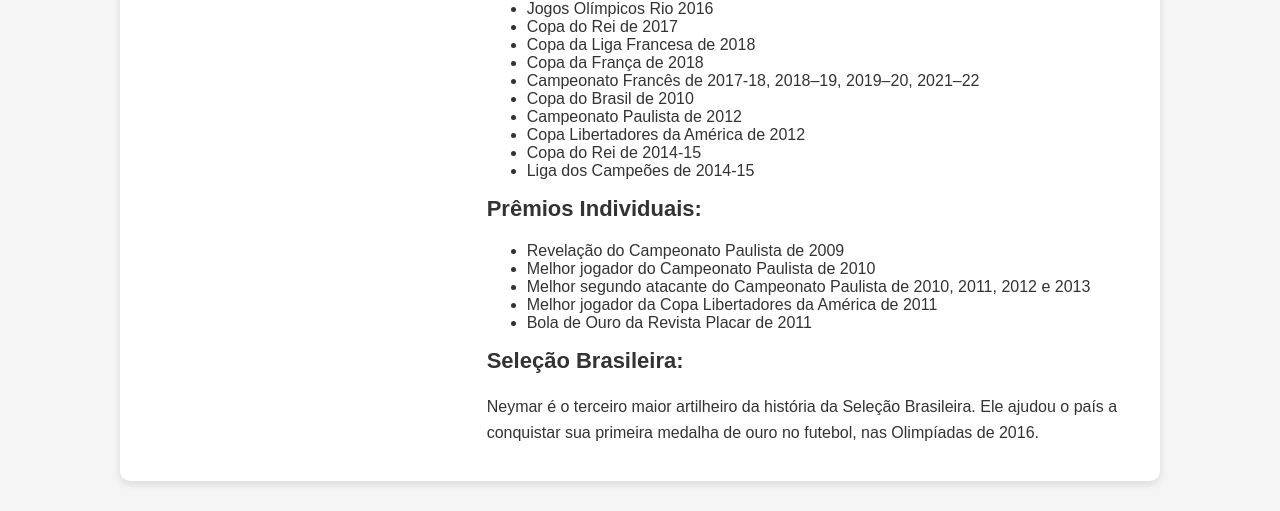
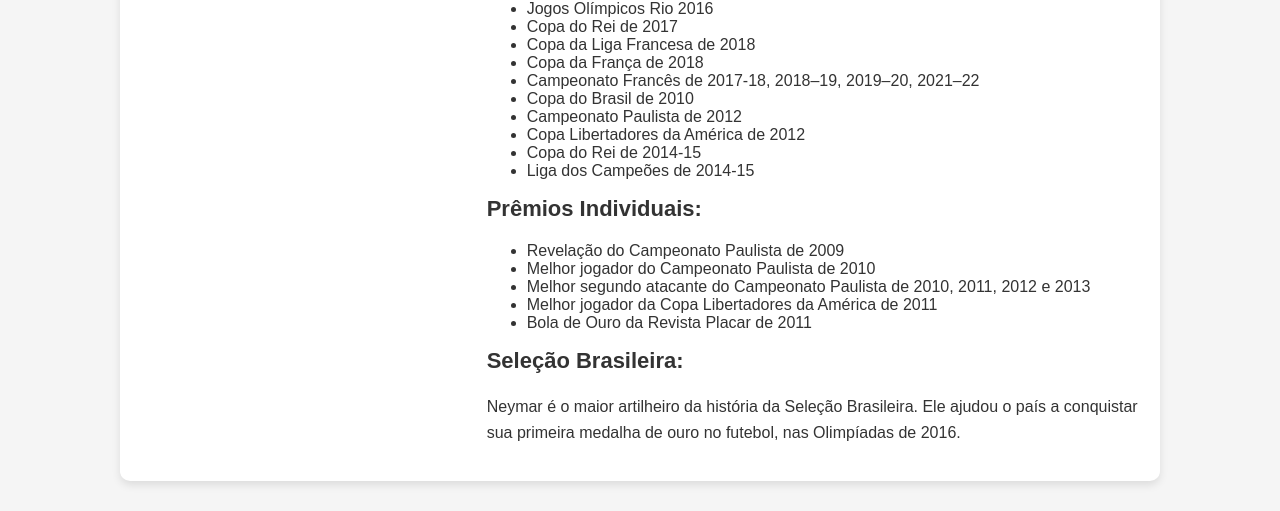
Before and after one commit to bielsantos07/Neymarjr-Carreira, a plain HTML site: page conquistas.html in a window 1280 px wide. Shown: the part 289-800 px from the top of the page. Drawn offline with Linux system fonts and the light colour scheme.

Commit message:
Update conquistas.html

```diff
--- a/conquistas.html
+++ b/conquistas.html
@@ -103,7 +103,7 @@
             </ul>
 
             <div class="titulo">Seleção Brasileira:</div>
-            <p>Neymar é o terceiro maior artilheiro da história da Seleção Brasileira. Ele ajudou o país a conquistar sua primeira medalha de ouro no futebol, nas Olimpíadas de 2016.</p>
+            <p>Neymar é o maior artilheiro da história da Seleção Brasileira. Ele ajudou o país a conquistar sua primeira medalha de ouro no futebol, nas Olimpíadas de 2016.</p>
         </div>
     </div>
 
```
